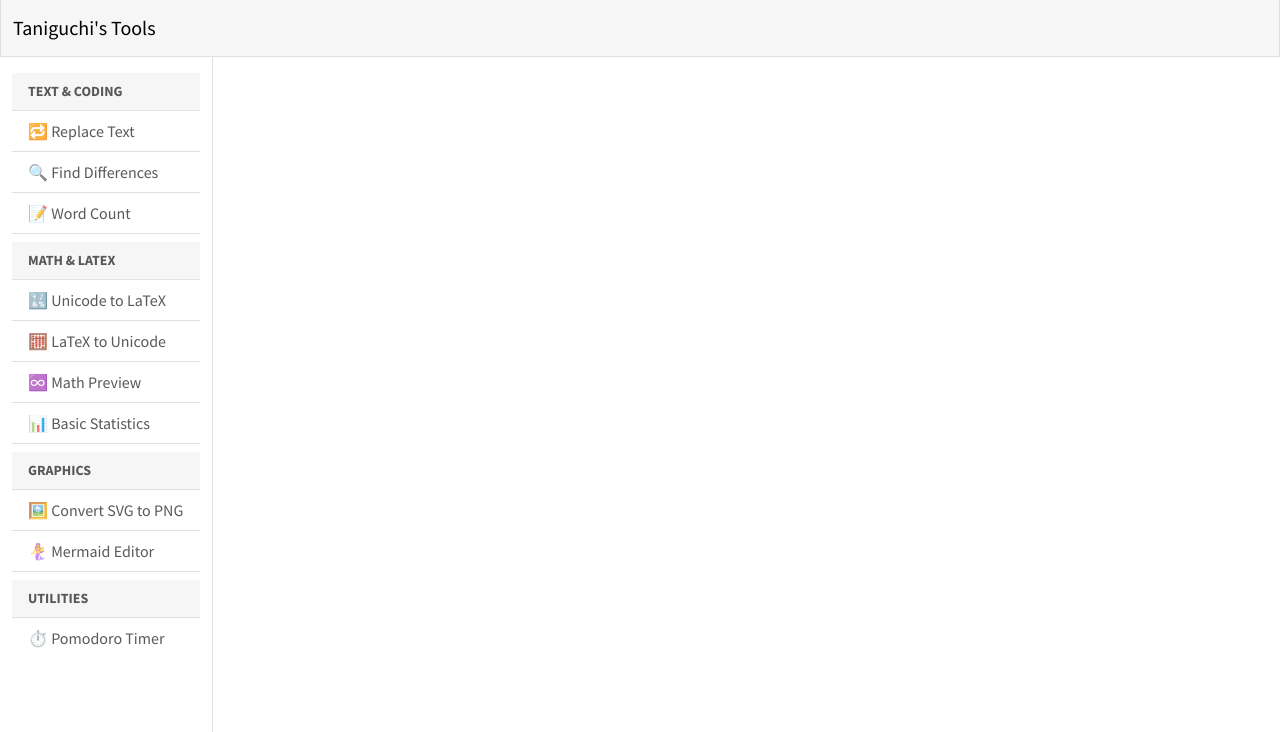
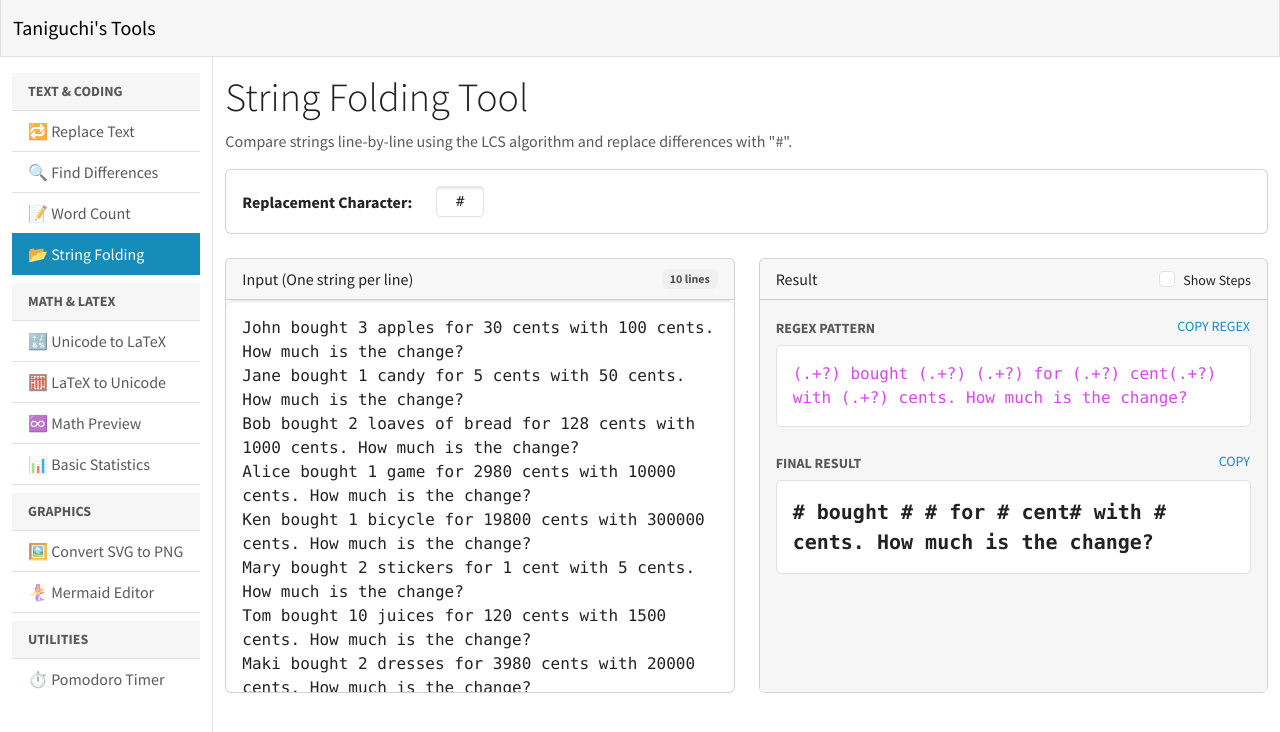
Before and after one commit to tani/tools, a Vue app: page /string-folding in a window 1280 px wide. Shown: the top 732 px of the page. Built offline with nearby package versions, Linux system fonts and the light colour scheme.

Commit message:
feat: implement String Folding tool with regex pattern generation

```diff
--- a/src/App.vue
+++ b/src/App.vue
@@ -45,6 +45,13 @@
                   to="/word-count"
                 >
                   📝 Word Count
+                </RouterLink>
+                <RouterLink
+                  class="list-group-item list-group-item-action"
+                  active-class="active"
+                  to="/string-folding"
+                >
+                  📂 String Folding
                 </RouterLink>
 
                 <div class="list-group-item fw-bold text-muted small text-uppercase bg-light mt-2">Math & LaTeX</div>
--- a/src/router.ts
+++ b/src/router.ts
@@ -42,6 +42,10 @@ const routes = [
     path: "/math-preview",
     component: () => import("./views/math-preview.vue"),
   },
+  {
+    path: "/string-folding",
+    component: () => import("./views/string-folding.vue"),
+  },
 ];
 
 export const router = createRouter({
--- /dev/null
+++ b/src/views/string-folding.vue
@@ -0,0 +1,245 @@
+<script setup lang="ts">
+import { ref, computed } from 'vue';
+
+const inputText = ref(`John bought 3 apples for 30 cents with 100 cents. How much is the change?
+Jane bought 1 candy for 5 cents with 50 cents. How much is the change?
+Bob bought 2 loaves of bread for 128 cents with 1000 cents. How much is the change?
+Alice bought 1 game for 2980 cents with 10000 cents. How much is the change?
+Ken bought 1 bicycle for 19800 cents with 300000 cents. How much is the change?
+Mary bought 2 stickers for 1 cent with 5 cents. How much is the change?
+Tom bought 10 juices for 120 cents with 1500 cents. How much is the change?
+Maki bought 2 dresses for 3980 cents with 20000 cents. How much is the change?
+Naoto bought 5 chocolates for 8 cents with 60 cents. How much is the change?
+Sakura bought 1 car for 500000 cents with 1000000 cents. How much is the change?`);
+const showSteps = ref(false);
+const diffChar = ref("#");
+const copyBtnText = ref("Copy");
+const copyRegexBtnText = ref("Copy Regex");
+
+const lineCount = computed(() => inputText.value.split(/\n/).filter(line => line.trim()).length);
+
+const limitDiffChar = () => {
+  if (diffChar.value.length > 1) {
+    diffChar.value = diffChar.value.substring(0, 1);
+  }
+};
+
+const computeLCSDiff = (str1: string, str2: string) => {
+  const m = str1.length;
+  const n = str2.length;
+  const dp = Array(m + 1).fill(null).map(() => Array(n + 1).fill(0));
+
+  for (let i = 1; i <= m; i++) {
+    for (let j = 1; j <= n; j++) {
+      if (str1[i - 1] === str2[j - 1]) {
+        dp[i][j] = dp[i - 1][j - 1] + 1;
+      } else {
+        dp[i][j] = Math.max(dp[i - 1][j], dp[i][j - 1]);
+      }
+    }
+  }
+
+  let i = m;
+  let j = n;
+  let merged = "";
+
+  while (i > 0 || j > 0) {
+    if (i > 0 && j > 0 && str1[i - 1] === str2[j - 1]) {
+      merged = str1[i - 1] + merged;
+      i--;
+      j--;
+    } else if (j > 0 && (i === 0 || dp[i][j - 1] >= dp[i - 1][j])) {
+      merged = diffChar.value + merged;
+      j--;
+    } else {
+      merged = diffChar.value + merged;
+      i--;
+    }
+  }
+
+  const escapedDiffChar = diffChar.value.replace(/[.*+?^${}()|[\\]/g, '\\$&');
+  const regex = new RegExp(`${escapedDiffChar}+`, 'g');
+  return merged.replace(regex, diffChar.value);
+};
+
+const processedData = computed(() => {
+  const lines = inputText.value.split(/\r\n|\r|\n/).filter(line => line.trim());
+
+  if (lines.length === 0) return { finalResult: "", regexResult: "", steps: [] };
+  if (lines.length === 1) return { finalResult: lines[0], regexResult: lines[0], steps: [] };
+
+  let currentResult = lines[0];
+  const steps = [];
+
+  for (let i = 1; i < lines.length; i++) {
+    const nextLine = lines[i];
+    const prevResult = currentResult;
+    const newResult = computeLCSDiff(prevResult, nextLine);
+
+    steps.push({
+      stepIndex: i,
+      inputA: prevResult,
+      inputB: nextLine,
+      output: newResult
+    });
+
+    currentResult = newResult;
+  }
+
+  const escapedDiffChar = diffChar.value.replace(/[.*+?^${}()|[\\]/g, '\\$&');
+  const regexPattern = new RegExp(`${escapedDiffChar}+`, 'g');
+  const regexResult = currentResult.replace(regexPattern, '(.+?)');
+
+  return { finalResult: currentResult, regexResult, steps };
+});
+
+const copyToClipboard = () => {
+  navigator.clipboard.writeText(processedData.value.finalResult).then(() => {
+    copyBtnText.value = "Copied!";
+    setTimeout(() => {
+      copyBtnText.value = "Copy";
+    }, 2000);
+  });
+};
+
+const copyRegexToClipboard = () => {
+  navigator.clipboard.writeText(processedData.value.regexResult).then(() => {
+    copyRegexBtnText.value = "Copied!";
+    setTimeout(() => {
+      copyRegexBtnText.value = "Copy Regex";
+    }, 2000);
+  });
+};
+</script>
+
+<template>
+  <div>
+    <h2 class="display-6">String Folding Tool</h2>
+    <p class="text-muted">
+      Compare strings line-by-line using the LCS algorithm and replace differences with "{{ diffChar }}".
+    </p>
+
+    <div class="card mb-4">
+      <div class="card-body">
+        <div class="row align-items-center">
+          <div class="col-auto">
+            <label for="diffChar" class="form-label mb-0 fw-bold">Replacement Character:</label>
+          </div>
+          <div class="col-auto">
+            <input
+              id="diffChar"
+              type="text"
+              v-model="diffChar"
+              @input="limitDiffChar"
+              class="form-control form-control-sm text-center font-monospace"
+              style="width: 3rem;"
+            >
+          </div>
+        </div>
+      </div>
+    </div>
+
+    <div class="row">
+      <!-- Input Area -->
+      <div class="col-lg-6 mb-4">
+        <div class="card h-100">
+          <div class="card-header d-flex justify-content-between align-items-center">
+            <span>Input (One string per line)</span>
+            <span class="badge bg-secondary">{{ lineCount }} lines</span>
+          </div>
+          <div class="card-body p-0">
+            <textarea
+              class="form-control border-0 font-monospace p-3"
+              placeholder="Enter your strings here..."
+              v-model="inputText"
+              spellcheck="false"
+              rows="15"
+              style="resize: none;"
+            ></textarea>
+          </div>
+        </div>
+      </div>
+
+      <!-- Result Area -->
+      <div class="col-lg-6 mb-4">
+        <div class="card h-100">
+          <div class="card-header d-flex justify-content-between align-items-center">
+            <span>Result</span>
+            <div class="d-flex align-items-center gap-3">
+              <div class="form-check mb-0">
+                <input
+                  class="form-check-input"
+                  type="checkbox"
+                  v-model="showSteps"
+                  id="showSteps"
+                >
+                <label class="form-check-label small" for="showSteps">
+                  Show Steps
+                </label>
+              </div>
+            </div>
+          </div>
+          <div class="card-body bg-light overflow-auto" style="max-height: 500px;">
+            <div v-if="!inputText.trim()" class="text-center text-muted py-5">
+              Results will appear here
+            </div>
+
+            <div v-else>
+              <!-- Regex Result -->
+              <div class="mb-4">
+                <div class="d-flex justify-content-between align-items-center mb-1">
+                  <label class="small fw-bold text-uppercase text-muted mb-0">Regex Pattern</label>
+                  <button class="btn btn-sm btn-link p-0 text-decoration-none small" @click="copyRegexToClipboard">
+                    {{ copyRegexBtnText }}
+                  </button>
+                </div>
+                <div class="p-3 border rounded bg-white font-monospace text-break" style="color: #d946ef;">
+                  {{ processedData.regexResult || "(No input)" }}
+                </div>
+              </div>
+
+              <!-- Final Result -->
+              <div class="mb-4">
+                <div class="d-flex justify-content-between align-items-center mb-1">
+                  <label class="small fw-bold text-uppercase text-muted mb-0">Final Result</label>
+                  <button class="btn btn-sm btn-link p-0 text-decoration-none small" @click="copyToClipboard">
+                    {{ copyBtnText }}
+                  </button>
+                </div>
+                <div class="p-3 border rounded bg-white font-monospace text-break fw-bold fs-5">
+                  {{ processedData.finalResult || "(No input)" }}
+                </div>
+              </div>
+
+              <!-- Calculation Steps -->
+              <div v-if="showSteps && processedData.steps.length > 0">
+                <label class="small fw-bold text-uppercase text-muted mb-2 d-block">Calculation Steps</label>
+                <div v-for="step in processedData.steps" :key="step.stepIndex" class="card mb-2 shadow-sm">
+                  <div class="card-body p-2">
+                    <span class="badge bg-info text-dark mb-2">Step {{ step.stepIndex }}</span>
+                    <div class="row g-1 font-monospace small">
+                      <div class="col-1 text-muted text-end">A:</div>
+                      <div class="col-11 text-break">{{ step.inputA }}</div>
+
+                      <div class="col-1 text-muted text-end">B:</div>
+                      <div class="col-11 text-break">{{ step.inputB }}</div>
+
+                      <div class="col-1 text-warning text-end">↓</div>
+                      <div class="col-11 text-break text-primary fw-bold">{{ step.output }}</div>
+                    </div>
+                  </div>
+                </div>
+              </div>
+            </div>
+          </div>
+        </div>
+      </div>
+    </div>
+  </div>
+</template>
+
+<style scoped>
+.font-monospace {
+  font-family: var(--bs-font-monospace);
+}
+</style>
```
